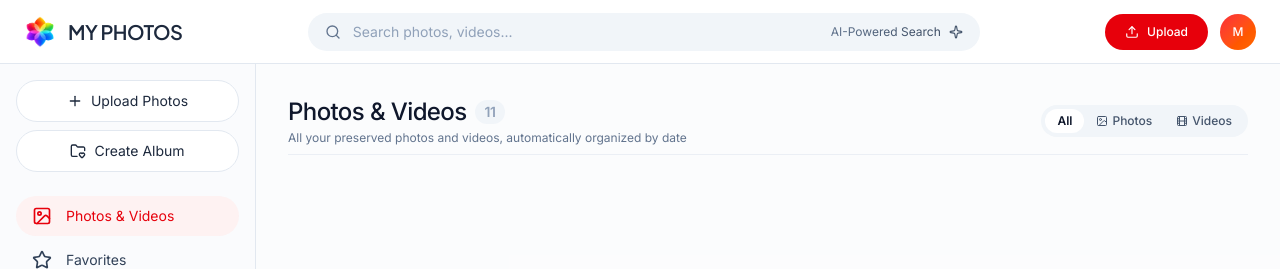
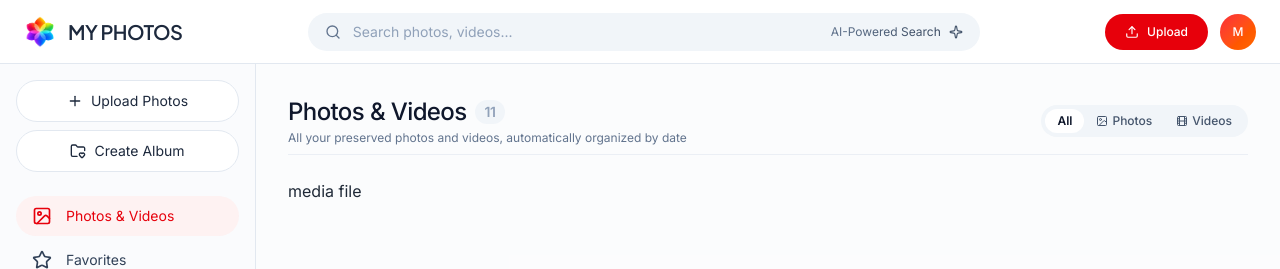
Before and after one commit to muktinathrajbanshi/my_photos, a React (Vite) app in the folder frontend/: page / in a window 1280 px wide. Shown: the top 269 px of the page. Built offline with nearby package versions, Linux system fonts and the light colour scheme; a web font is replaced by a local one.

Commit message:
wow aba chi kai hunchha hola

```diff
--- a/frontend/src/pages/PhotosPage.jsx
+++ b/frontend/src/pages/PhotosPage.jsx
@@ -100,7 +100,7 @@ const PhotosPage = () => {
       ) : photos.length === 0 ? (
         <p>no media</p>
       ) : (
-        <div></div>
+        <div>media file</div>
       )}
     </div>
   );
```
